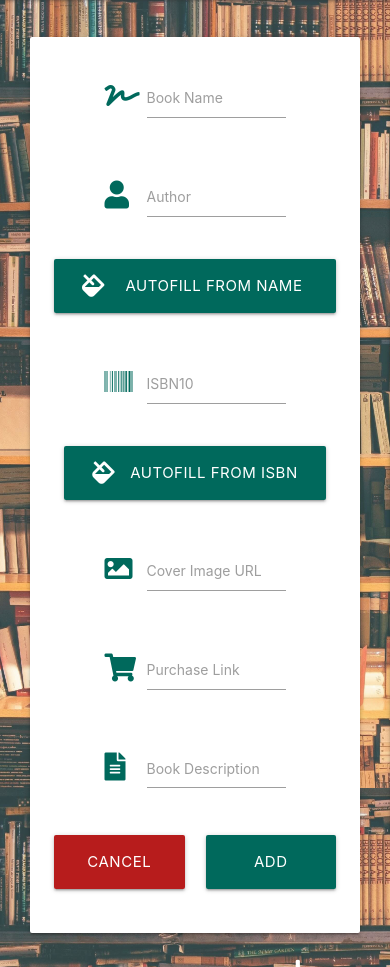
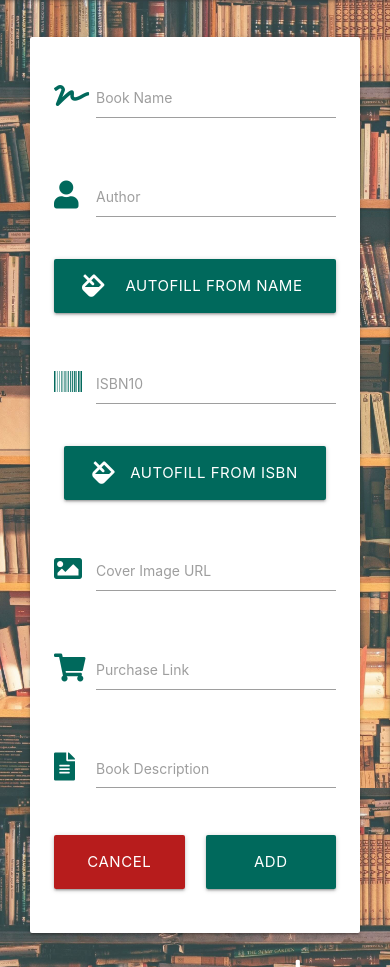
Before and after one commit to RobKnowles248/book-club, a Flask app: page /book/add in a window 390 px wide. Shown: the part 56-1023 px from the top of the page. Run offline with Flask 2, Linux system fonts and the light colour scheme; the visitor is signed in with stand-in values (Sample User, id 1); some libraries are stand-ins or nearby versions.

Commit message:
Fix responsiveness issues on book_page add_book and add_review pages

```diff
--- a/templates/add_book.html
+++ b/templates/add_book.html
@@ -5,7 +5,7 @@
             <div class="card-panel">
                 <!-- Book Name -->
                 <div class="row">
-                    <div class="input-field col s8 offset-s2">
+                    <div class="input-field col s12 m10 offset-m1">
                         <i class="fas fa-signature prefix teal-text text-darken-3"></i>
                         <input id="book_name" name="book_name" type="text" class="validate" required>
                         <label for="book_name">Book Name</label>
@@ -13,7 +13,7 @@
                 </div>
                 <!-- Author -->
                 <div class="row">
-                    <div class="input-field col s8 offset-s2">
+                    <div class="input-field col s12 m10 offset-m1">
                         <i class="fas fa-user prefix teal-text text-darken-3"></i>
                         <input id="author" name="author" type="text" class="validate" required>
                         <label for="author">Author</label>
@@ -28,7 +28,7 @@
                 </div>
                 <!-- ISBN input -->
                 <div class="row">
-                    <div class="input-field col s8 offset-s2">
+                    <div class="input-field col s12 m10 offset-m1">
                         <i class="fas fa-barcode prefix teal-text text-darken-3"></i>
                         <input id="ISBN" name="ISBN" type="number" class="validate" required>
                         <label for="ISBN">ISBN10</label>
@@ -43,7 +43,7 @@
                 </div>
                 <!-- Cover Image URL -->
                 <div class="row">
-                    <div class="input-field col s8 offset-s2">
+                    <div class="input-field col s12 m10 offset-m1">
                         <i class="fas fa-image prefix teal-text text-darken-3"></i>
                         <input id="img_url" name="img_url" type="text" class="validate" required>
                         <label for="img_url">Cover Image URL</label>
@@ -51,7 +51,7 @@
                 </div>
                 <!-- Purchase Link -->
                 <div class="row">
-                    <div class="input-field col s8 offset-s2">
+                    <div class="input-field col s12 m10 offset-m1">
                         <i class="fas fa-shopping-cart prefix teal-text text-darken-3"></i>
                         <input id="purchase_link" name="purchase_link" type="text" class="validate" required>
                         <label for="purchase_link">Purchase Link</label>
@@ -59,7 +59,7 @@
                 </div>
                 <!-- Book Description -->
                 <div class="row">
-                    <div class="input-field col s8 offset-s2">
+                    <div class="input-field col s12 m10 offset-m1">
                         <i class="fas fa-file-alt prefix teal-text text-darken-3"></i>
                         <textarea id="description" name="description" class="materialize-textarea validate" required></textarea>
                         <label for="description">Book Description</label>
--- a/templates/add_review.html
+++ b/templates/add_review.html
@@ -5,7 +5,7 @@
             <div class="card-panel">
                 <!-- Book Picker -->
                 <div class="row">
-                    <div class="input-field col s12">
+                    <div class="input-field col s12 m10 offset-m1">
                         <i class="fas fa-book prefix teal-text text-darken-3"></i>
                         {% if book_name %}
                             <input type="text" id="choose_book" name="choose_book"
@@ -29,7 +29,7 @@
                 </div>
                 <!-- Review Text -->
                 <div class="row">
-                    <div class="input-field col s12">
+                    <div class="input-field col s12 m10 offset-m1">
                         <i class="fas fa-edit prefix teal-text text-darken-3"></i>
                         <textarea id="review_text" name="review_text" class="materialize-textarea" required></textarea>
                         <label for="review_text">Review Text</label>
```
Also changed, not shown: templates/book_page.html (+6 -6 lines), README.md.
